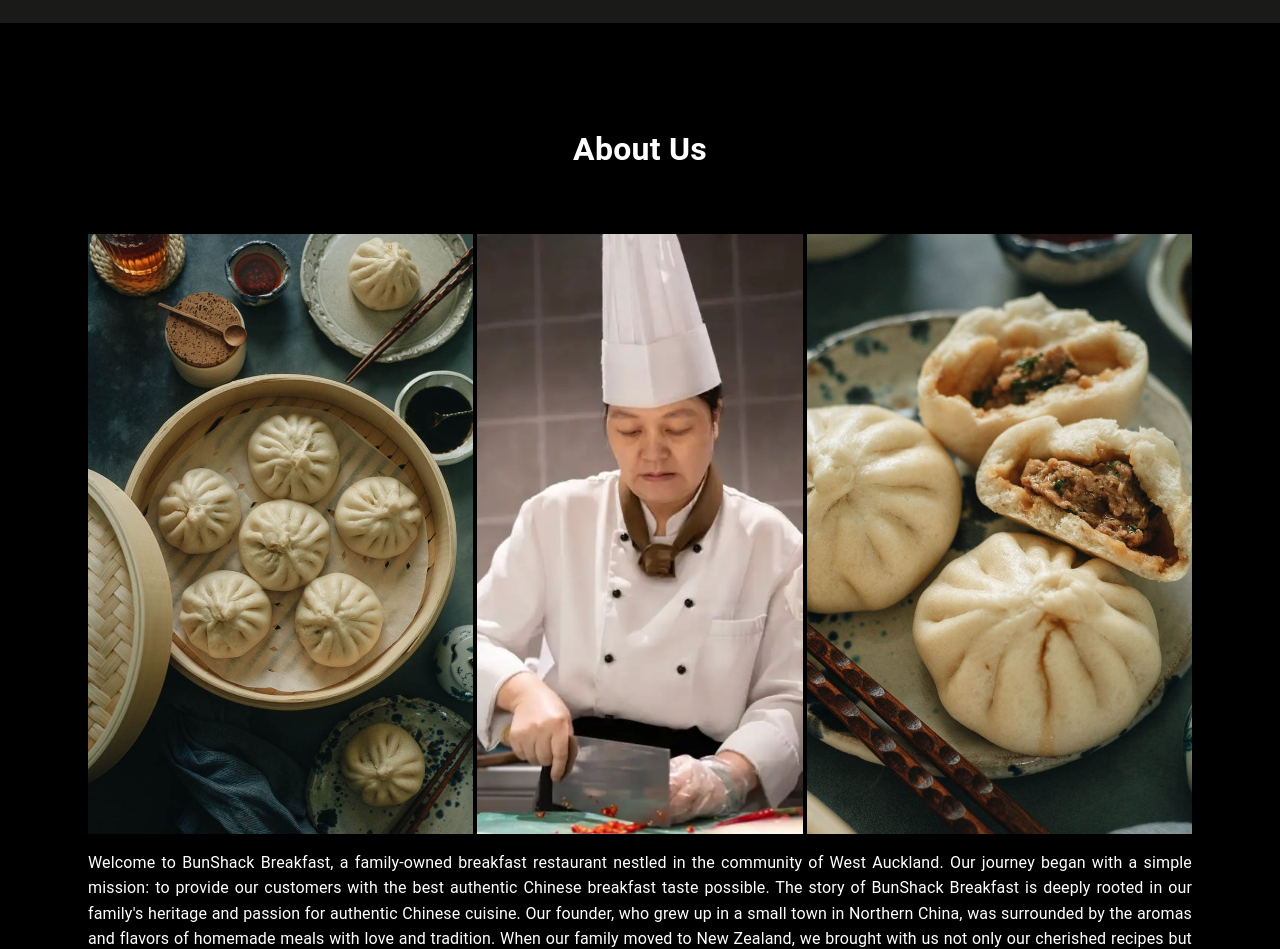
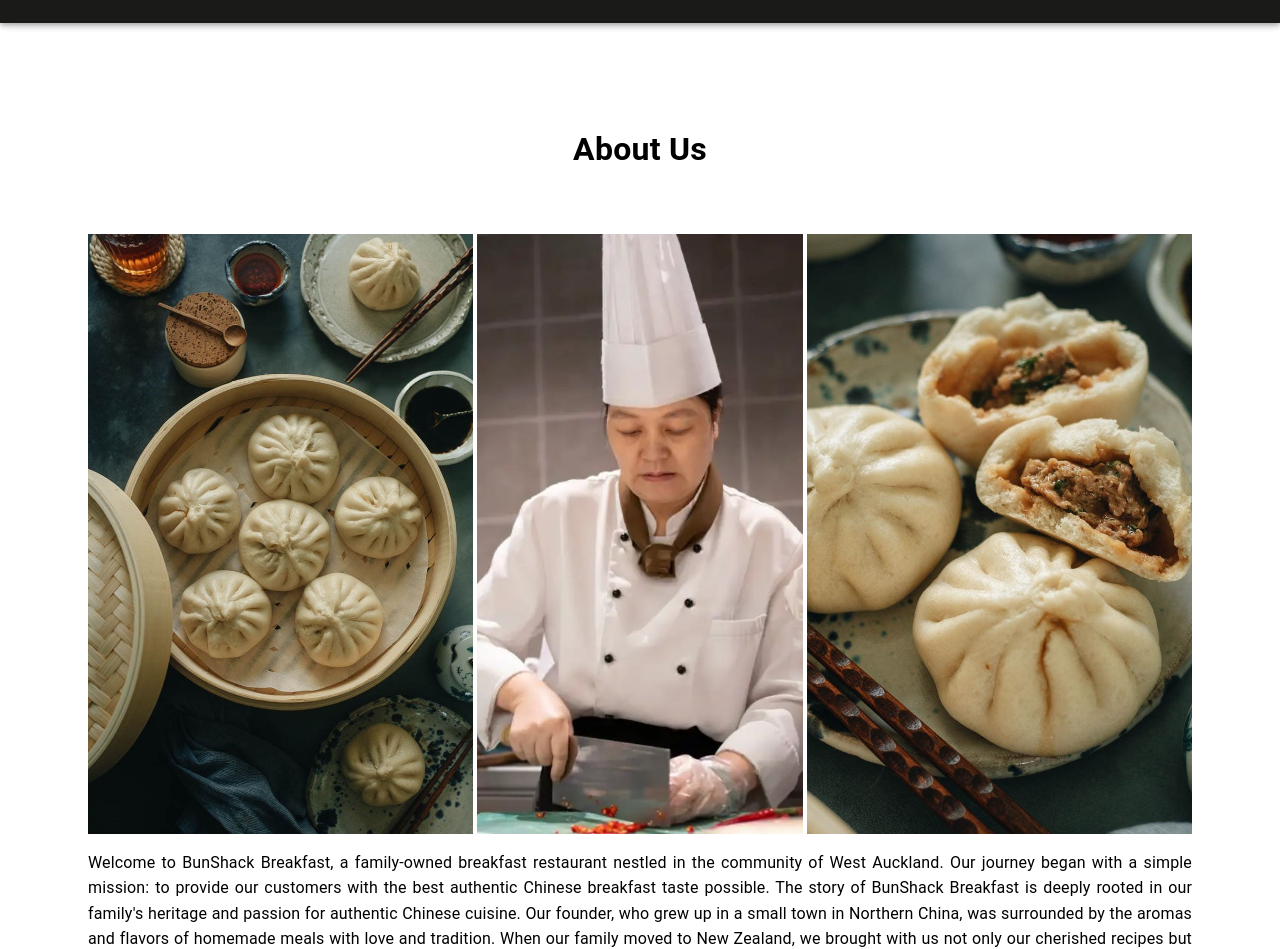
Before and after one commit to crystal941/Bunshack_Restaurant, a React app in the folder bunshack_restaurant.client/: page /about in a window 1280 px wide. Shown: the part 46-995 px from the top of the page. Built offline with nearby package versions, Linux system fonts and the light colour scheme; no server answers; the HTML template or start-up script is replaced by a standard one.

Commit message:
Removed unnecessary styles

```diff
--- a/bunshack_restaurant.client/src/styles/global.css
+++ b/bunshack_restaurant.client/src/styles/global.css
@@ -12,10 +12,6 @@ code {
     monospace;
 }
 
-.content-wrapper {
-  background-color: black;
-}
-
 .content {
   text-align: center;
   padding: 4rem;
@@ -25,14 +21,12 @@ code {
   font-weight: bold;
   margin: 3rem 0;
   font-size: 2rem;
-  color: white;
 }
 
 .content p {
   font-size: 1rem;
   line-height: 1.6;
   margin-bottom: 3rem;
-  color: white;
 }
 
 .content img {
```
